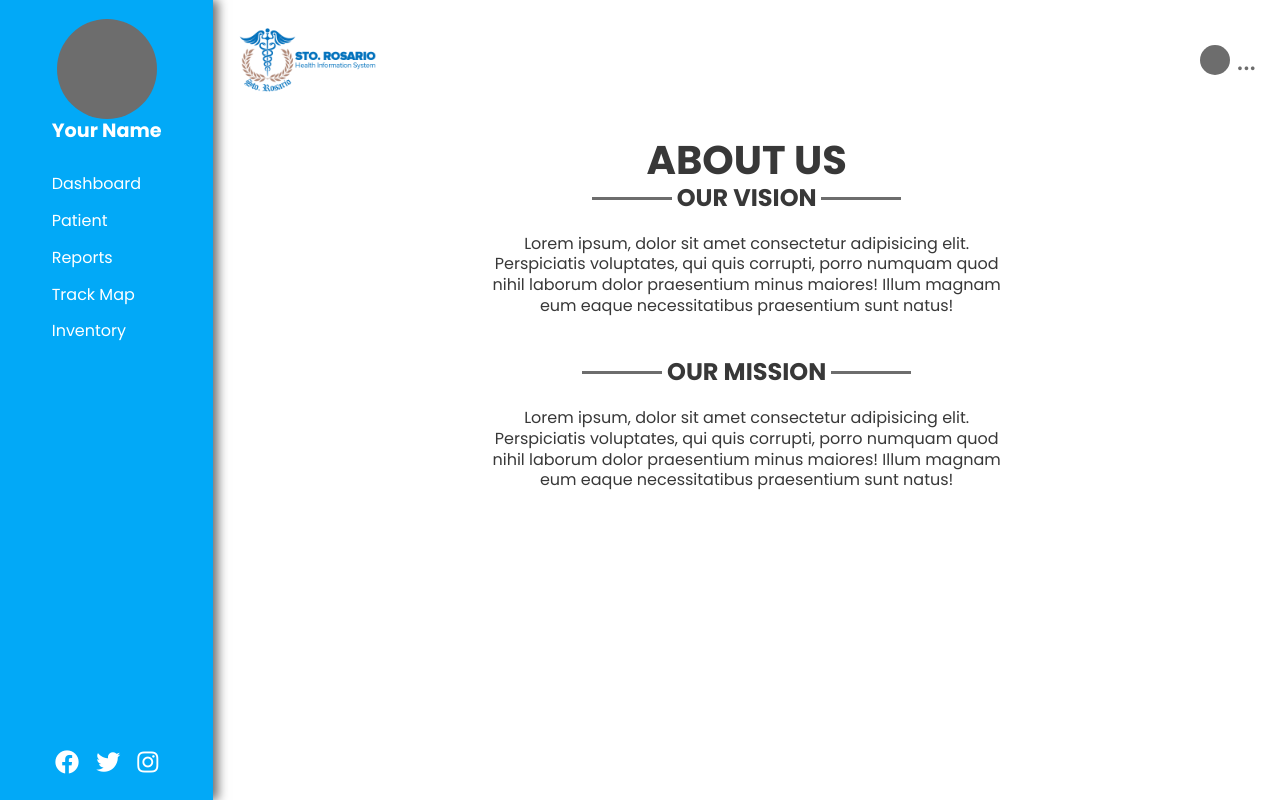
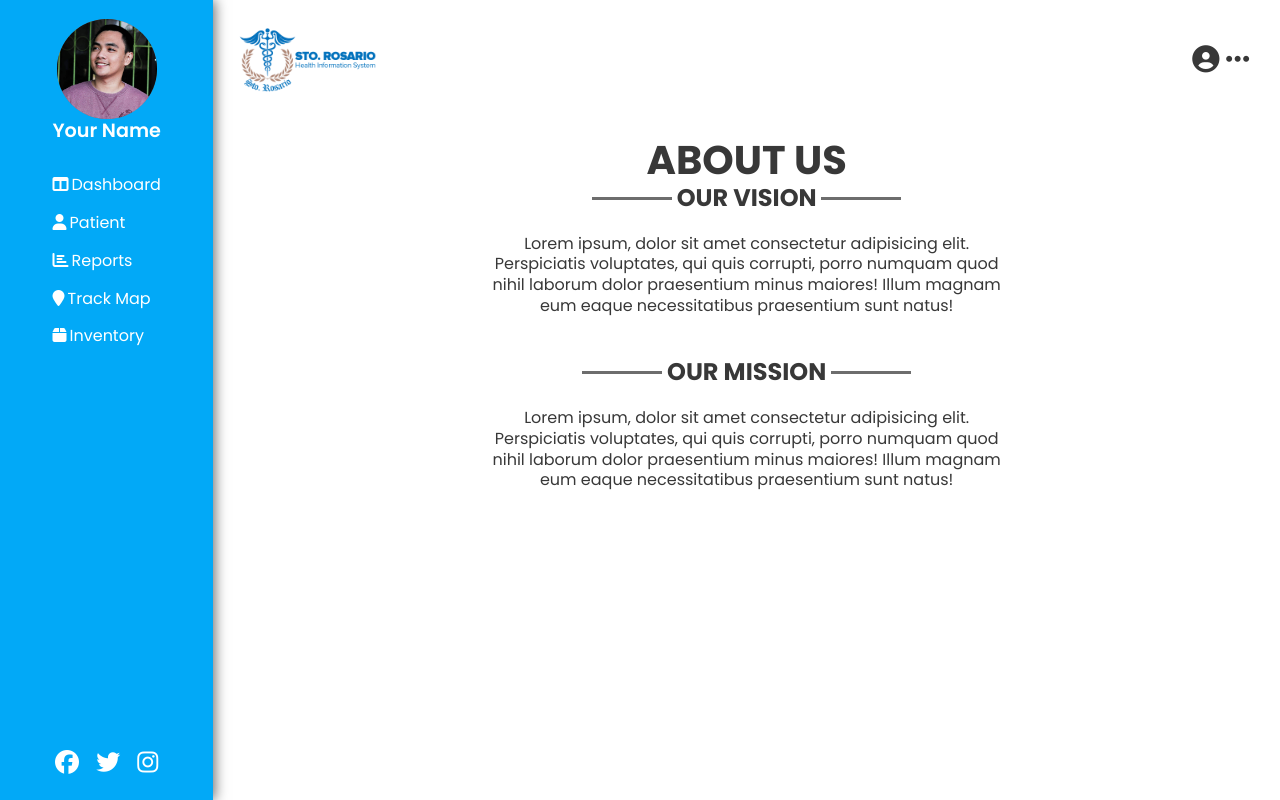
Before and after one commit to DevSelwynJay/capstone-project, a PHP site: page /about.html in a window 1280 px wide. Run offline with PHP 8.4, Linux system fonts and the light colour scheme; some libraries are stand-ins or nearby versions.

Commit message:
about page - done

```diff
--- a/about.html
+++ b/about.html
@@ -9,13 +9,15 @@
     <!--custom CSS-->
     <link rel="stylesheet" href="../capstone-project/css/main.css">
     <!--Font Awesome-->
-    <link rel="stylesheet" href="https://pro.fontawesome.com/releases/v5.10.0/css/all.css" integrity="sha384-AYmEC3Yw5cVb3ZcuHtOA93w35dYTsvhLPVnYs9eStHfGJvOvKxVfELGroGkvsg+p" crossorigin="anonymous"/>
+    <script src="https://kit.fontawesome.com/617ba34092.js" crossorigin="anonymous"></script>
     <!-- Font Family Poppins -->
     <link rel="preconnect" href="https://fonts.googleapis.com">
     <link rel="preconnect" href="https://fonts.gstatic.com" crossorigin>
     <link href="https://fonts.googleapis.com/css2?family=Poppins:ital,wght@0,100;0,200;0,300;0,400;0,500;0,600;1,100;1,200&display=swap" rel="stylesheet">
     <link href="https://fonts.googleapis.com/css2?family=Poppins:wght@700&display=swap" rel="stylesheet">
     <title>About</title>
+    <!--Jquery-->
+    <script src="https://ajax.googleapis.com/ajax/libs/jquery/3.5.1/jquery.min.js"></script>
 </head>
 <body>
     <section class="about">
@@ -25,15 +27,17 @@
                    <div class="inner-sidenav">
                     <div class="spacer">
                     <div class="profile">
-                        <div class="profile-img"></div>
+                        <div class="profile-img">
+                            <img src="img/jay.jpg" alt="">
+                        </div>
                         <h4>Your Name</h4>
                     </div>
                     <ul class="menu">
-                        <li><a href="">Dashboard</a></li>
-                        <li><a href="">Patient</a></li>
-                        <li><a href="">Reports</a></li>
-                        <li><a href="">Track Map</a></li>
-                        <li><a href="">Inventory</a></li>
+                        <li><a href="" class="dashboard">Dashboard</a></li>
+                        <li><a href="" class="patient">Patient</a></li>
+                        <li><a href="" class="reports">Reports</a></li>
+                        <li><a href="" class="trackMap">Track Map</a></li>
+                        <li><a href="" class="inventory">Inventory</a></li>
                     </ul>
                     </div>
                     <div class="social-media-links">
@@ -51,10 +55,8 @@
                                 <img src="img/HIS logo blue.png" alt="">
                             </div>
                             <div class="settings">
-                                <div class="circle"></div>
-                                <div class="dropdown-settings">
-                                    <span>...</span>
-                                </div>
+                               <a><i class="fas fa-user-circle"></i></a>
+                               <a><i class="fas fa-ellipsis-h"></i></a>
                             </div>
                         </div>
                         </div>
--- a/css/main.css
+++ b/css/main.css
@@ -366,9 +366,15 @@ input[type="radio"]{
   display: flex;
   flex-direction: column;
   justify-content: space-between;
-  moz-box-shadow: 5px 0 5px var(--third-color);
-  -webkit-box-shadow: 5px 0 5px var(--third-color);
-  box-shadow: 5px 0 10px var(--third-color);
+  moz-box-shadow: 2px 0 12px var(--third-color);
+  -webkit-box-shadow: 2px 0 12px var(--third-color);
+  box-shadow: 2px 0 12px var(--third-color);
+}
+
+.about .profile h4{
+  font-size: 1.2rem;
+  text-align: center;
+  font-weight: 600;
 }
 .about .profile-img{
   height: 100px;
@@ -377,6 +383,11 @@ input[type="radio"]{
   margin: 0 auto;
   background-color:var(--third-color);
 }
+.about .profile-img img{
+  width: 100%;
+  border-radius: inherit;
+}
+
 .about .menu{
   margin-top: 2rem;
 }
@@ -384,12 +395,34 @@ input[type="radio"]{
   list-style: none;
 }
 .about .menu li a{
-  color: white;
+  color: #ffffff;
   margin: 1rem 0;
   display: block;
   text-decoration: none;
   cursor: pointer;
 }
+.about .menu li a::before{
+  font-family: "Font Awesome 5 Free";
+  font-weight: 900;
+  margin-right: .2rem;
+}
+.about .menu li .dashboard::before{
+  content: "\f0db";
+}
+.about .menu li .patient::before{
+  content: "\f007";
+}
+.about .menu li .reports::before{
+  content: "\f080";
+}
+.about .menu li .trackMap::before{
+  content: "\f041";
+}
+.about .menu li .inventory::before{
+  content: "\f466";
+}
+
+f007
 .about .profile h4{
   font-size: 1.2rem;
   font-weight: 700;
@@ -400,6 +433,7 @@ input[type="radio"]{
 .about .social-media-links i{
   font-size: 1.5rem;
   margin: .4rem;
+  cursor: pointer;
 }
 .about .spacer{
   margin: 0 auto;
@@ -449,12 +483,13 @@ input[type="radio"]{
   display: flex;
   align-items: center;
 }
-.about .inner-page-content .settings .circle{
-  height: 30px;
-  width: 30px;
-  border-radius: 100%;
+.about .inner-page-content .settings a{
+   cursor: pointer;
+}
+.about .inner-page-content .settings i{
+  font-size: 1.7rem;
   margin-right: .4rem;
-  background-color: var(--third-color);
+ color: #383838;
 }
 .about .inner-page-nav {
   width: 100%;
@@ -492,7 +527,7 @@ input[type="radio"]{
 }
 @media (max-width: 992px) {
   .about .inner-sidenav{
-    display: none;
+  display: none;
   }
 }
 @media (min-width: 1200px) {
--- a/index.php
+++ b/index.php
@@ -69,7 +69,7 @@ if(isset($_SESSION['email'])){
                       >
                     </div>
                     <div class="col-sm-6 text-right">
-                      <a href="#">Forgot Password?</a>
+                      <a href="/">Forgot Password?</a>
                     </div>
                   </div>
 
```
Also changed, not shown: img/jay.jpg (added).
